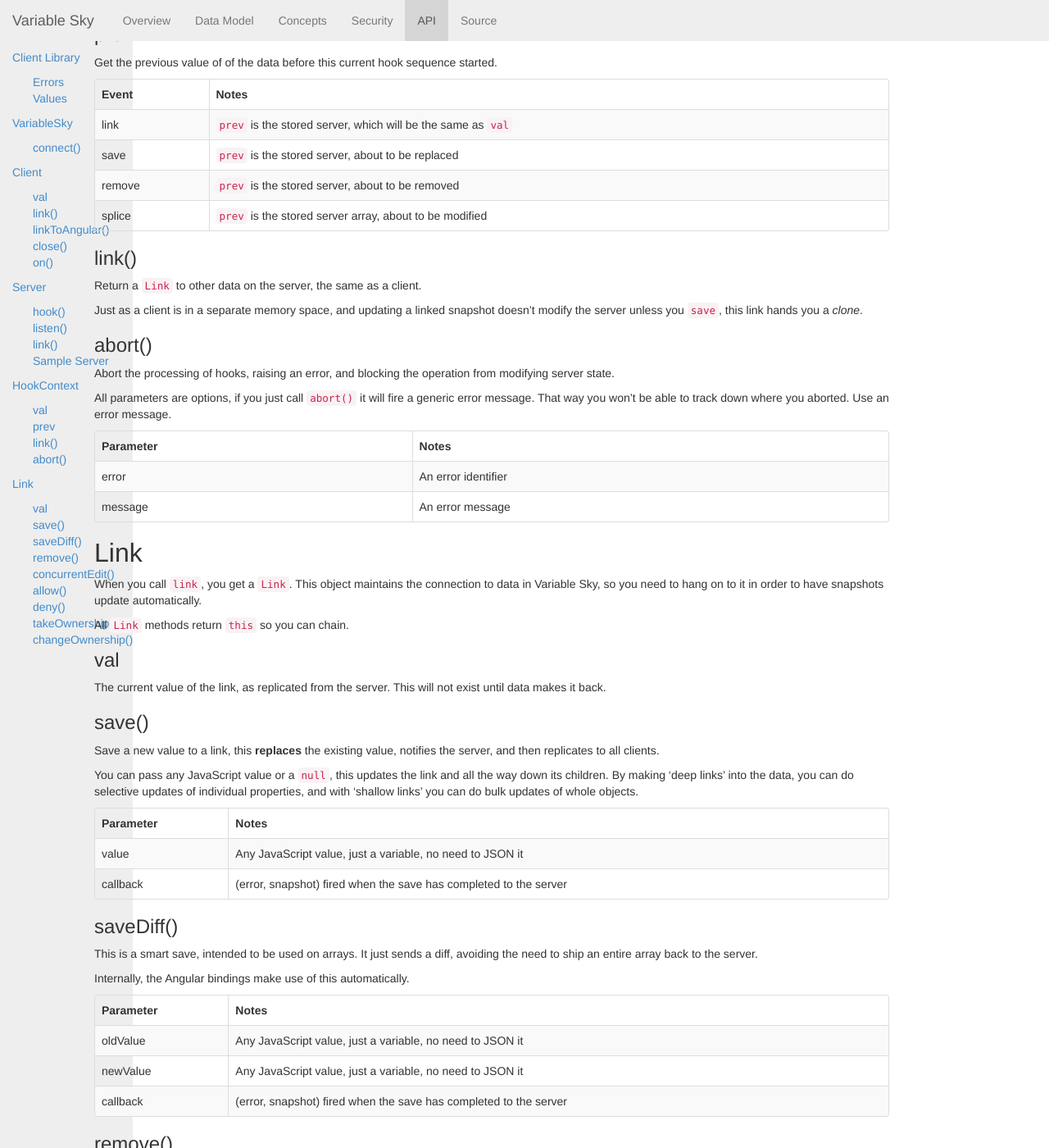
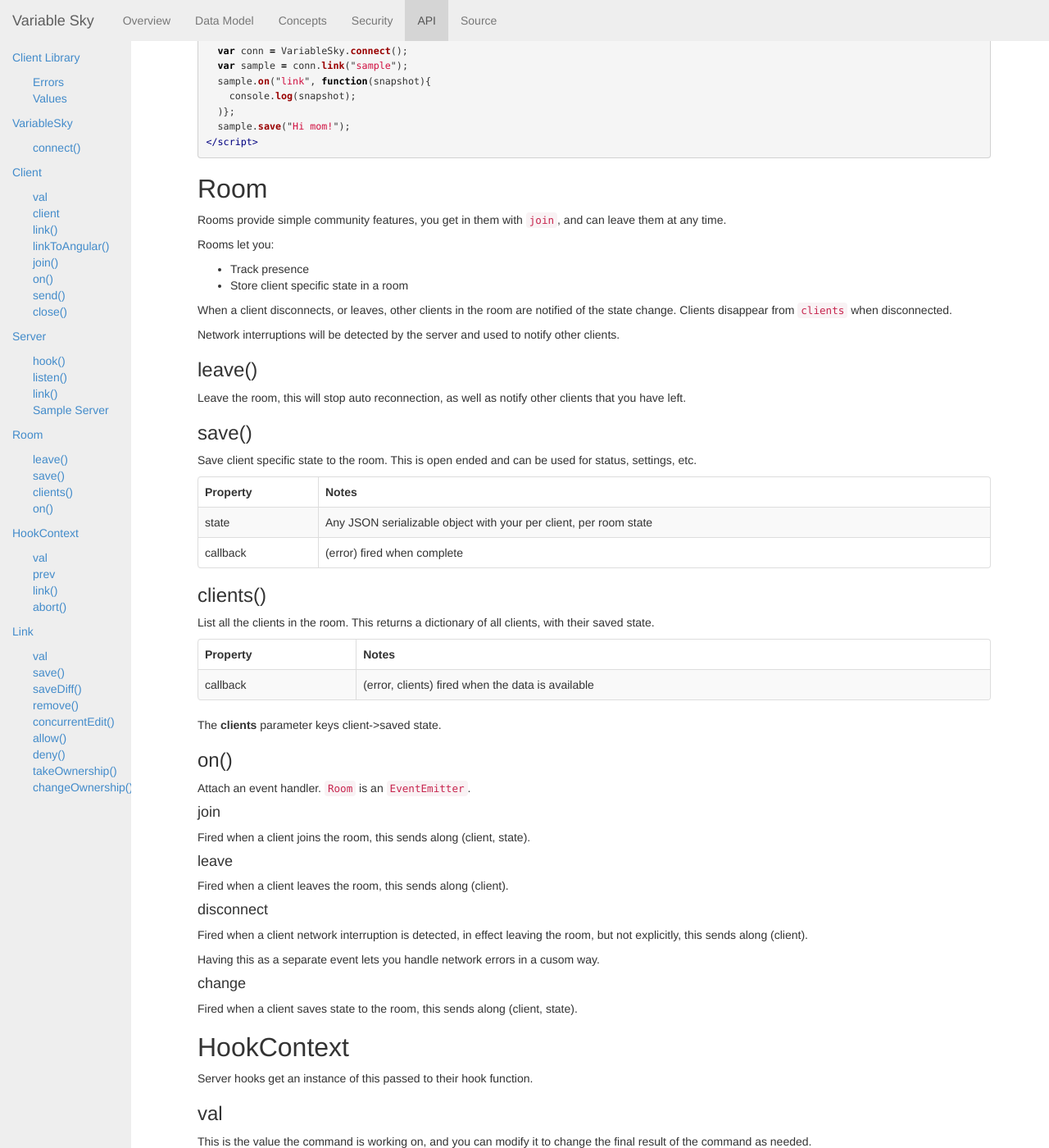
Before and after one commit to wballard/VariableSky, a Jekyll site: the page built from api.markdown, in a window 1280 px wide and 1400 px high, scrolled down 5804 px. Shown: the whole window at 82% size. Built offline with Jekyll 4.4.1, drawn with Linux system fonts in a browser that asks for light colours; Markdown is read by kramdown in place of the engine named in the settings; some of the changed text lies outside the part shown.

Commit message:
Room concept

````diff
--- a/_layouts/default.html
+++ b/_layouts/default.html
@@ -24,11 +24,9 @@
     </ul>
   </div>
 </div>
-<div class="container main">
-  <div class="row">
-    <div class="col-lg-10" id="content">
-      {{content}}
-    </div>
+<div class="main" id="main">
+  <div class="content" id="content">
+    {{content}}
   </div>
   <hr>
   <footer>
--- a/api.markdown
+++ b/api.markdown
@@ -11,6 +11,7 @@
 ```html
 <script type="text/javascript" src="%%yourserver%%/variablesky.client"></script>
 ```
+
 ### Errors
 The Variable Sky API isn't about the DOM, it's about data, and as such
 follows the Node.js convention of `(error, arguments)` to callbacks.
@@ -42,24 +43,35 @@
 
 |Parameter|Notes|
 |---------|-----|
-|name|This is the websocket url to the variable sky service, you can leave it blank for defaults|
+|url|This is the websocket url to the variable sky service, you can leave it blank for defaults|
 |returns|A `Client`|
 
 ## Client
-This object is a connection/session to variable sky. You use it to
-`link` data as well as inspect the `val` of replicated data from the
-server.
+This object is a connection/session to variable sky.
 
 This client tries to stay connected, automatically reconnecting and
-restoring all linked state.
+restoring all linked state if there are network interruptions.
 
 ### val
 The current value of the server, across all active links. Think of this
 as a slice of all the data on the server, limited to just the data you
 have linked, and replicated.
 
-You *can* update this, but if you don't `save` it, it won't stick and
+You *can* update this, but if you don't `Link.save()` it, it won't stick and
 can be easily updated by other clients and servers.
+
+### client
+A string that identifies this client instance. This is default allocated
+as a GUID, and is new for each client instance.
+
+You can set this to any string you like, but keep in mind:
+
+* you really need unique client identifiers
+* you should set this before using any other client methods
+
+In general, don't set this, just read it. This is settable to support
+persistent clients, for example storing a client identifier in local
+storage.
 
 ### link()
 Connect to data via a dotted path, linking to a local variable in
@@ -107,9 +119,18 @@
 |name|A name to store the data on the scope, use this name to bind|
 |default|If provided, and the server returns undefined, this will stand in for the current server data. A default|
 
-### close()
-Close off the connection, this will end attempts to reconnect, and close
-every `Link` started from this `Client`.
+### join()
+Join a `Room`, which automatically tracks client presence. Rooms are a
+simple mechanism to provide community features.
+
+Rooms you have joined are automatically reconnected if there is a
+network interruption in your client until you `Client.close()` or `Room.leave()`
+the room.
+
+|Parameter|Notes|
+|---------|-----|
+|name|The name of the room to join|
+|callback|(error, room) called once you have joined|
 
 ### on()
 Attach an event handler. `Client` is an `EventEmitter`.
@@ -128,6 +149,28 @@
 
 #### error
 Fired on any socket reported error.
+
+#### _topic_
+Custom events fired by `send`.
+
+### send()
+Point-to-point messaging, allowing connected clients to exchange
+messages through the server. You can do a lot of things with this, but
+it was added as a mechanism to negoatiate WebRTC/ICE connectivity, which
+is all about peer-to-peer offer answer pairs to set up connectivity.
+
+This is a very simple way to send notifications / pokes / alerts from
+one client to another.
+
+|Parameter|Notes|
+|---------|-----|
+|client|A client identifier, you get your own identifier with `client`|
+|topic|A topic string, listen for this with `Client.on`|
+|message|Any JSON serializable object|
+
+### close()
+Close off the connection, this will end attempts to reconnect, and close
+every `Link` started from this `Client`.
 
 ## Server
 This is the main object you create on the server, `new` it.
@@ -288,6 +331,64 @@
 </script>
 ```
 
+## Room
+Rooms provide simple community features, you get in them with `join`,
+and can leave them at any time.
+
+Rooms let you:
+
+* Track presence
+* Store client specific state in a room
+
+When a client disconnects, or leaves, other clients in the room are
+notified of the state change. Clients disappear from `clients` when
+disconnected.
+
+Network interruptions will be detected by the server and used to notify
+other clients.
+
+### leave()
+Leave the room, this will stop auto reconnection, as well as notify
+other clients that you have left.
+
+### save()
+Save client specific state to the room. This is open ended and can be
+used for status, settings, etc.
+
+|Property|Notes|
+|--------|-----|
+|state|Any JSON serializable object with your per client, per room state|
+|callback|(error) fired when complete|
+
+### clients()
+List all the clients in the room. This returns a dictionary of all
+clients, with their saved state.
+
+|Property|Notes|
+|--------|-----|
+|callback|(error, clients) fired when the data is available|
+
+The __clients__ parameter keys client->saved state.
+
+### on()
+Attach an event handler. `Room` is an `EventEmitter`.
+
+#### join
+Fired when a client joins the room, this sends along (client, state).
+
+#### leave
+Fired when a client leaves the room, this sends along (client).
+
+#### disconnect
+Fired when a client network interruption is detected, in effect leaving
+the room, but not explicitly, this sends along (client).
+
+Having this as a separate event lets you handle network errors in a
+cusom way.
+
+#### change
+Fired when a client saves state to the room, this sends along (client,
+state).
 
 ## HookContext
 Server hooks get an instance of this passed to their hook function.
--- a/stylesheets/tweaks.css
+++ b/stylesheets/tweaks.css
@@ -9,17 +9,33 @@
   top: 50px;
   left: 0px;
   bottom: 0px;
+  width: 160px;
   background-color: #eee;
   overflow-y: scroll;
+}
+
+.main {
+  position: absolute;
+  top: 60px;
+  left: 0px;
+  right: 0px;
+}
+
+.content {
+  margin-left: auto;
+  margin-right: auto;
+  width: 90%;
+  max-width: 968px;
+}
+
+.navpad {
+  left: 170px;
 }
 
 .nav-list {
   list-style: none;
 }
 
-.navpad {
-  margin-left: 60px;
-}
 
 footer {
   float: right;
````
Also changed, not shown: other parts of _layouts/default.html (+1 -1 lines), other parts of api.markdown (+3 -3 lines). Lines whose indentation alone changed are shown as unchanged.
